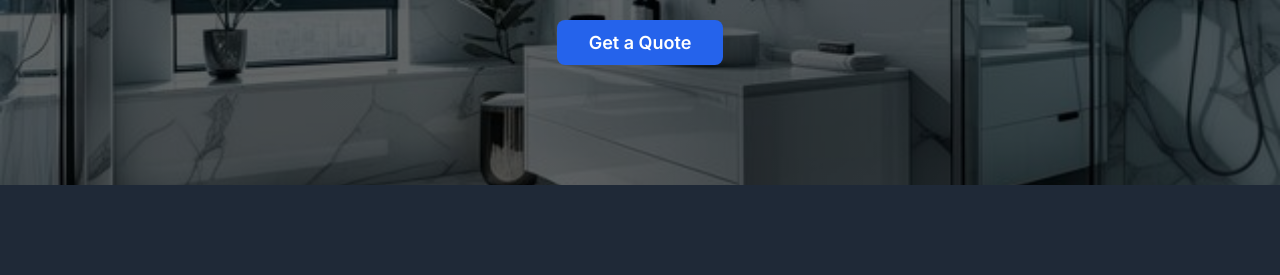
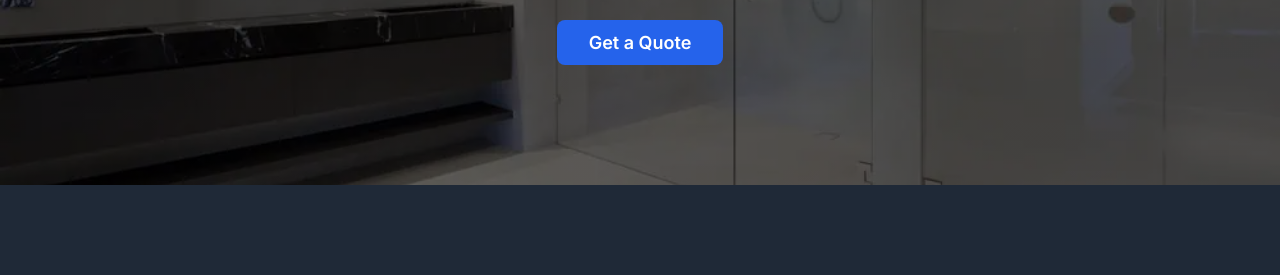
Before and after one commit to polskapeeps/KFMegaGlass-web-preview, a plain HTML site: page index.html in a window 1280 px wide. Shown: the part 319-594 px from the top of the page. Drawn offline with nearby package versions, Linux system fonts and the light colour scheme.

Commit message:
Fix background image path in hero section

```diff
--- a/style.css
+++ b/style.css
@@ -4,7 +4,7 @@ body {
 }
 .hero-bg {
   background-image: linear-gradient(rgba(0, 0, 0, 0.6), rgba(0, 0, 0, 0.6)),
-    url("assets/home-bg-img.jpg");
+    url("assets/home-bg-img2.jpg");
   background-size: cover;
   background-position: center;
 }
```
